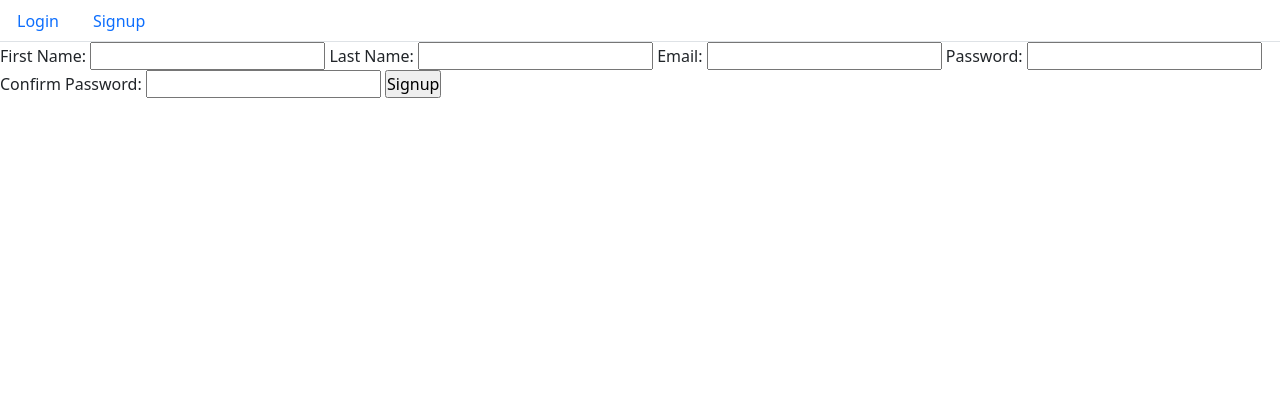
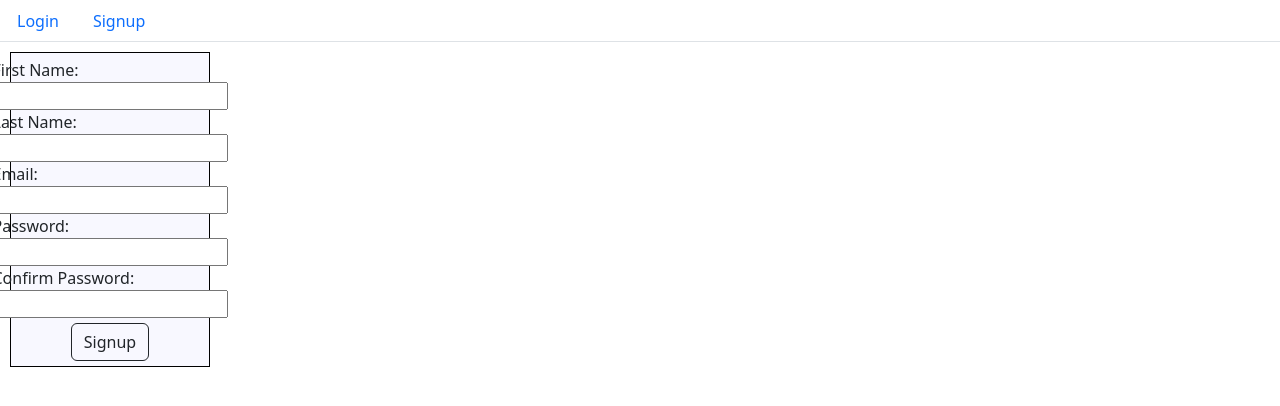
Before and after one commit to CadenBuster/Pokemon_Flask, a Flask app: page /signup in a window 1280 px wide. Shown: the top 406 px of the page. Run offline with Flask 3, Linux system fonts and the light colour scheme.

Commit message:
small css

```diff
--- a/app/static/style.css
+++ b/app/static/style.css
@@ -17,6 +17,29 @@
 
 .poketitle {
     border-bottom: .5px solid black;
-    width: 98%;
+    width: 100%;
     padding: 2px 0px 0px 5px;
 }
+
+.custom_body {
+    margin-top: 5px;
+}
+
+.my_forms {
+    display: flex;
+    margin: 10px;
+    padding: 5px;
+    background-color: ghostwhite;
+    border: 1px solid black;
+    flex-direction: column;
+    width: 15%;
+    align-items: center;
+    justify-content: space-around;
+    min-height: 200px;
+    min-width: 200px;
+}
+
+#flash {
+    margin-left: 5px;
+    color:gainsboro;
+}
--- a/app/templates/base.html
+++ b/app/templates/base.html
@@ -33,16 +33,18 @@
       </ul>
     {% with messages = get_flashed_messages(with_categories = true)%}
       {% if messages %}
-        <ul class = flashes>
+        <div class = flashes id="flash">
         {% for category, message in messages %}
-          <li class="{{category}}">{{message}}</li>
+          <p class="{{category}}">{{message}}</p>
         {% endfor %}
-        </ul>
+        </div>
       {% endif %}
     {% endwith %}
-    {% block content %}
+    <div class="custom_body">
+      {% block content%}
 
-    {% endblock %}
+      {% endblock %}
+    </div>
     <script src="https://cdn.jsdelivr.net/npm/bootstrap@5.3.0-alpha3/dist/js/bootstrap.bundle.min.js" integrity="sha384-ENjdO4Dr2bkBIFxQpeoTz1HIcje39Wm4jDKdf19U8gI4ddQ3GYNS7NTKfAdVQSZe" crossorigin="anonymous"></script>
 </body>
 </html>
--- a/app/templates/forms.html
+++ b/app/templates/forms.html
@@ -4,11 +4,11 @@
     {% endblock %}
 
     {% block content %}
-    <form action="" method="POST">
+    <form action="" method="POST" class="my_forms">
         {{ pokeform.hidden_tag() }}
         {{ pokeform.pokemon.label }}
         {{ pokeform.pokemon }}
-        {{ pokeform.submit_btn }}
+        {{ pokeform.submit_btn(class="btn btn-outline-dark") }}
     </form>
     {% if pokemon_data %}
         {% block card%}
--- a/app/templates/signup.html
+++ b/app/templates/signup.html
@@ -4,18 +4,35 @@
 {% endblock %}
 
 {% block content %}
-<form action="" method="POST">
+<form action="" method="POST" class="my_forms">
     {{ form.hidden_tag() }}
+    <div>
         {{ form.first_name.label }}
+        <br>
         {{ form.first_name }}
+    </div>
+    <div>
         {{ form.last_name.label }}
+        <br>
         {{ form.last_name }}
+    </div>
+    <div>
         {{ form.email.label }}
+        <br>
         {{ form.email }}
+    </div>
+    <div>
         {{ form.password.label }}
+        <br>
         {{ form.password }}
+    </div>
+    <div>
         {{ form.confirm_password.label }}
+        <br>
         {{ form.confirm_password }}
-    {{ form.submit_btn }}
+    </div>
+    <div style="margin-top:5px;">
+    {{ form.submit_btn(class="btn btn-outline-dark")}}
+    </div>
 </form>
 {% endblock %}
```
Also changed, not shown: app/templates/login.html (+12 -6 lines). Lines whose indentation alone changed are shown as unchanged.
